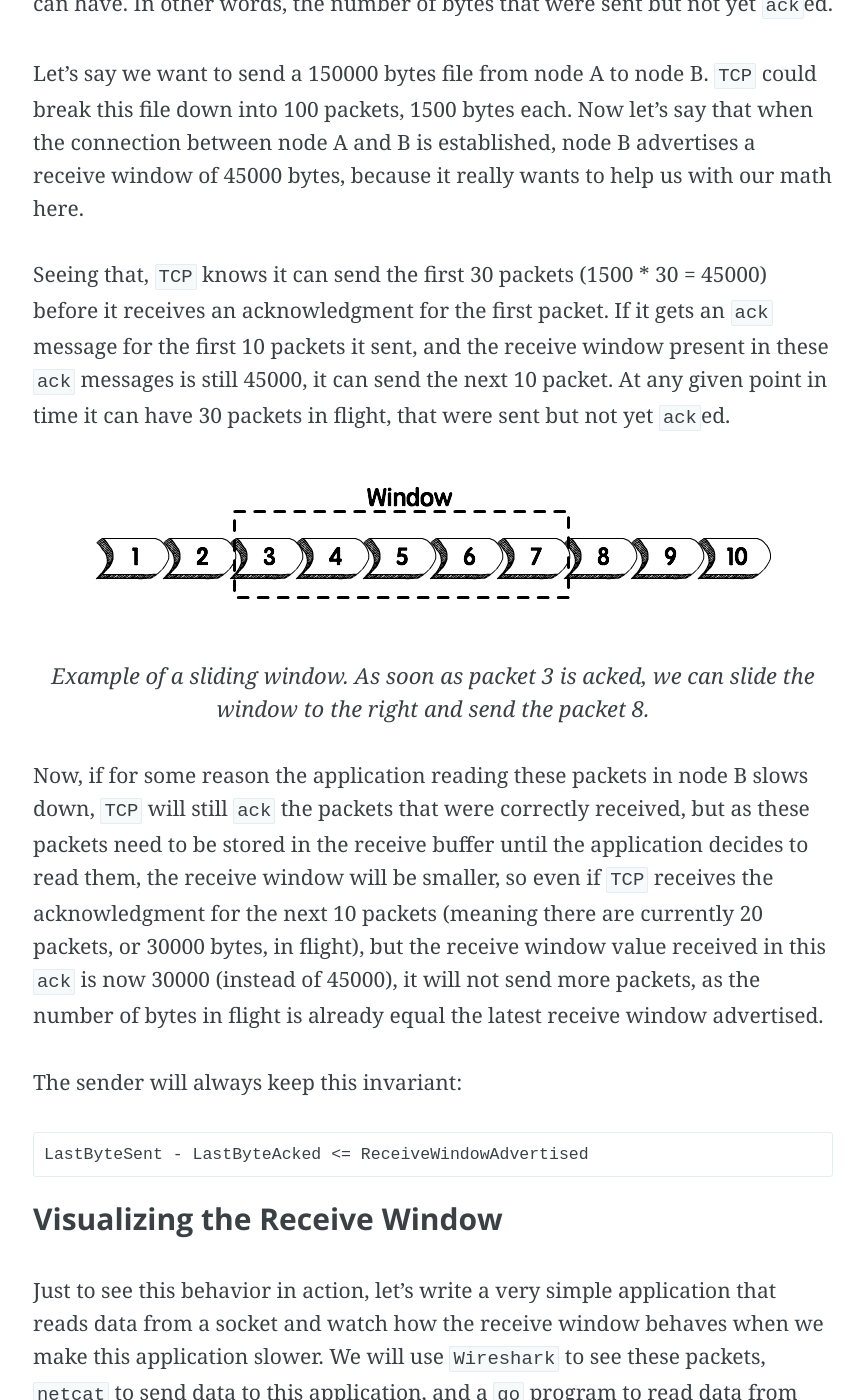
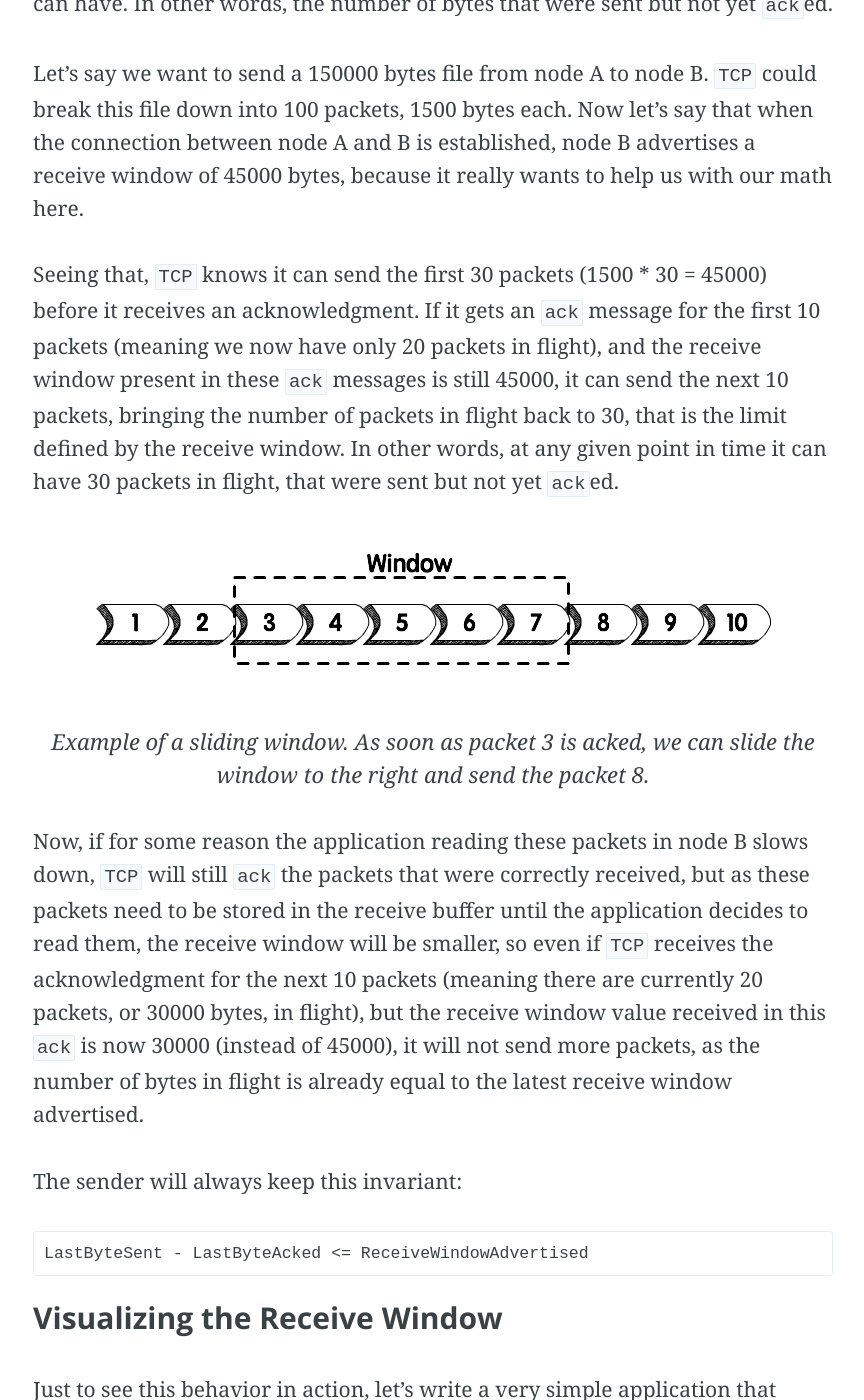
Before and after one commit to brianstorti/brianstorti.github.io, a Jekyll site: the page built from _posts/2017-06-30-tcp-flow-control.md, in a window 1280 px wide and 1400 px high, scrolled down 4304 px. Shown: the whole window, without its empty margins (207-1071 px from the left). Built offline with Jekyll 4.4.1, drawn with Linux system fonts in a browser that asks for light colours; a script that is not in the unit is left out; comment, search, counter and statistics services are not loaded.

Commit message:
Better explanation about the receive window

```diff
--- a/_posts/2017-06-30-tcp-flow-control.md
+++ b/_posts/2017-06-30-tcp-flow-control.md
@@ -78,11 +78,12 @@ the connection between node A and B is established, node B advertises a receive
 window of 45000 bytes, because it really wants to help us with our math here.
 
 Seeing that, `TCP` knows it can send the first 30 packets (1500 * 30 = 45000)
-before it receives an acknowledgment for the first packet. If it gets an `ack`
-message for the first 10 packets it sent, and the receive window present in
-these `ack` messages is still 45000, it can send the next 10 packet. At any
-given point in time it can have 30 packets in flight, that were sent but not yet
-`ack`ed.
+before it receives an acknowledgment. If it gets an `ack` message for the first
+10 packets (meaning we now have only 20 packets in flight), and the receive
+window present in these `ack` messages is still 45000, it can send the next 10
+packets, bringing the number of packets in flight back to 30, that is the limit
+defined by the receive window. In other words, at any given point in time it can
+have 30 packets in flight, that were sent but not yet `ack`ed.
 
 <img src="/assets/images/tcp-flow-control/sliding-window.png">
 <div class="image-description">
@@ -97,7 +98,7 @@ decides to read them, the receive window will be smaller, so even if `TCP`
 receives the acknowledgment for the next 10 packets (meaning there are currently 20
 packets, or 30000 bytes, in flight), but the receive window value received in
 this `ack` is now 30000 (instead of 45000), it will not send more packets, as
-the number of bytes in flight is already equal the latest receive window
+the number of bytes in flight is already equal to the latest receive window
 advertised.
 
 The sender will always keep this invariant:
```
